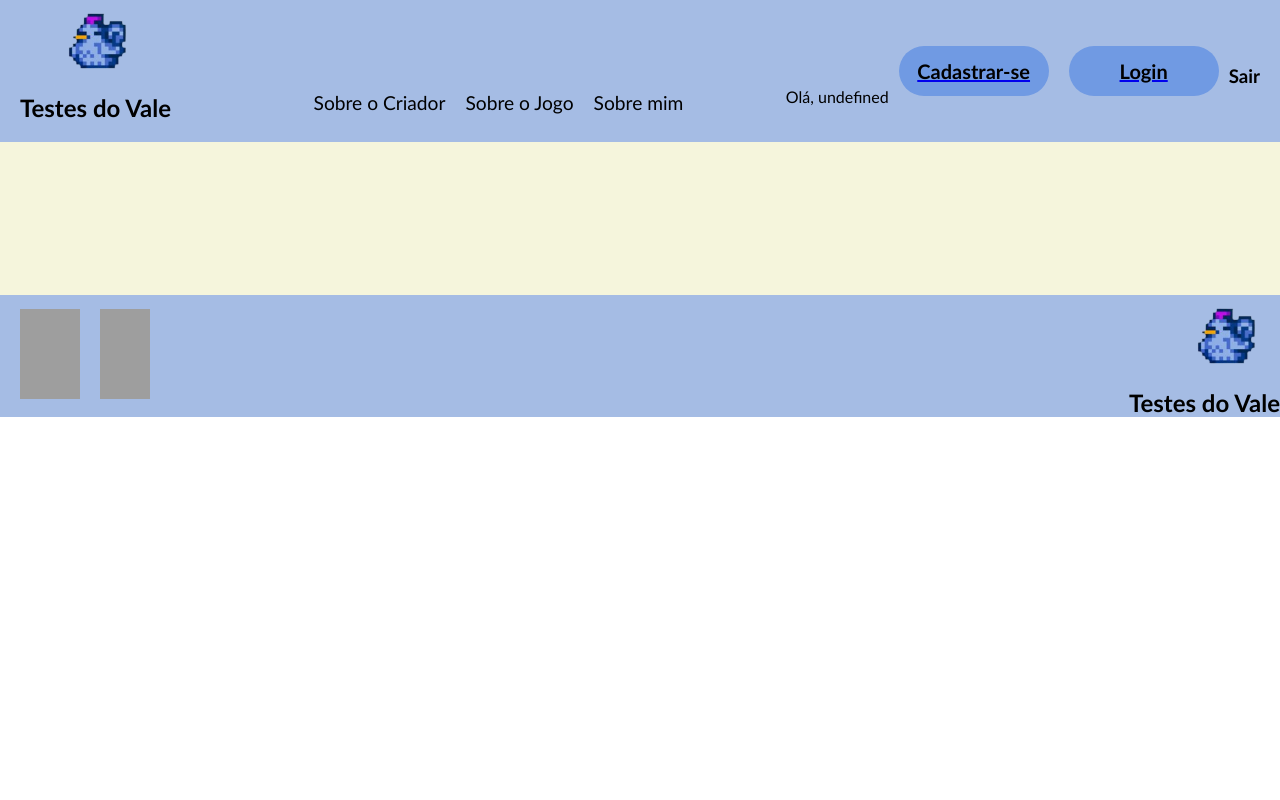
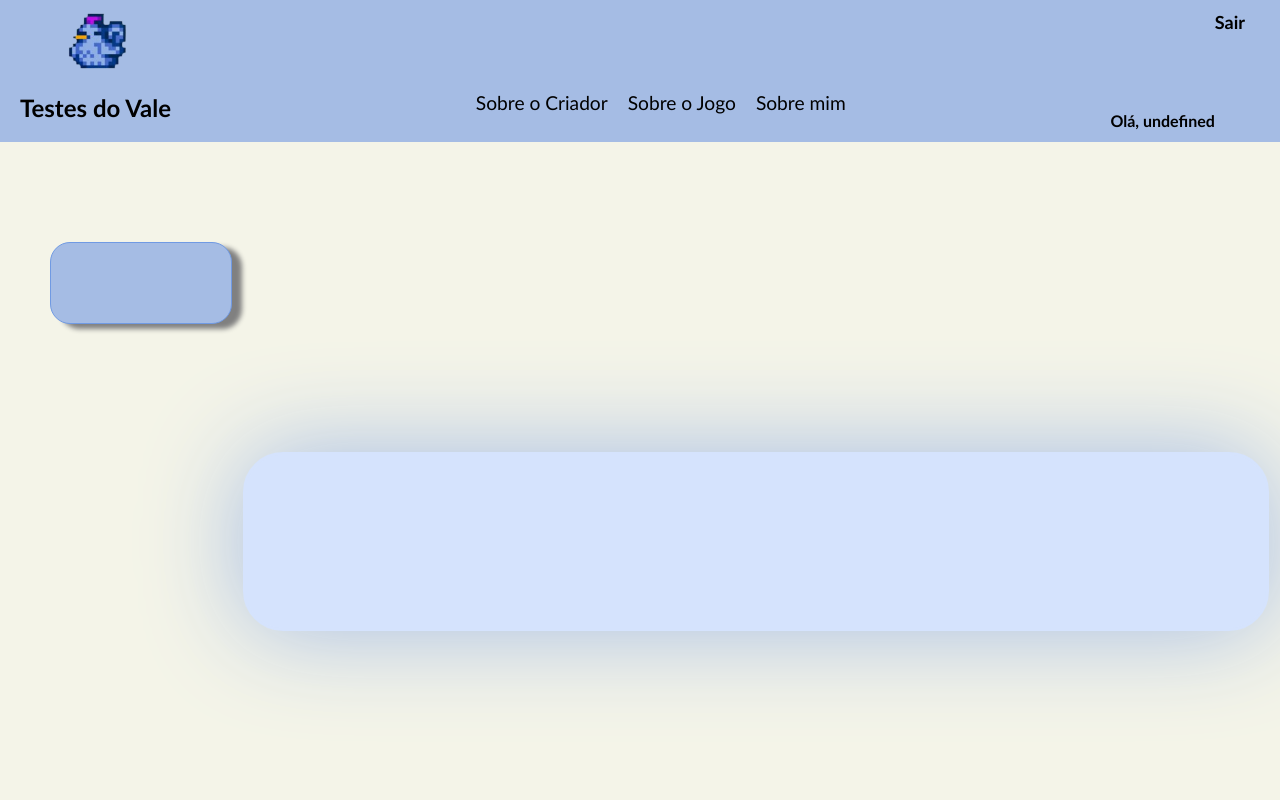
Before and after one commit to GabriellaSierra/Projeto-Individual, a website: page site/public/dashboard.html in a window 1280 px wide. Shown: the top 800 px of the page. Drawn offline with nearby package versions, Linux system fonts and the light colour scheme; no server answers; grey boxes are pictures that could not be loaded.

Commit message:
estilização do grafico da dashboard

```diff
--- a/site/app.js
+++ b/site/app.js
@@ -1,5 +1,4 @@
 process.env.AMBIENTE_PROCESSO = "desenvolvimento";
-// process.env.AMBIENTE_PROCESSO = "producao";
 
 var express = require("express");
 var cors = require("cors");
--- a/site/public/dashboard.html
+++ b/site/public/dashboard.html
@@ -27,27 +27,27 @@
 
             </ul>
         </div>
-        <div class="botoesCadastroLogin">
-            <div id="userName">
+        <div class="UserSair">
+            <div id="userName"></div>
 
+            <div class="btn-logout" onclick="limparSessao()">
+                <span>Sair</span>
             </div>
-            <a href="cadastro.html"><button onclick="cadastro()"> Cadastrar-se </button></a><br>
-            <a href="login.html"><button onclick="login()"> Login </button></a>
-            <div class="btn-logout" onclick="limparSessao()">
-                <h3>Sair</h3>
-            </div>
+
         </div>
     </div>
     <div class="dashboard">
-        <div id="feedContainer">
-
+        <div class="boxKpi">
+            <div id="feedContainer">
+            </div>
         </div>
 
+
         <div class="canva">
-            <canvas id="grafico">
-
-            </canvas>
-
+            <div class="boxGrafico">
+                <canvas id="grafico">
+                </canvas>
+            </div>
         </div>
 
     </div>
--- a/site/public/style.css
+++ b/site/public/style.css
@@ -526,5 +526,57 @@ input[type="radio"] {
 
 .dashboard{
     display: flex;
-    background-color: beige;
+    background-color: rgb(244, 244, 232);
 }
+
+.canva{
+    display: flex;
+    justify-content: center;
+    align-items: center;
+    width: 100%;
+    height: 100vh;
+    position: relative;
+
+}
+
+.canva .boxGrafico {
+    width: 1000px;
+    background-color: #d5e3fd;
+    border: #d5e3fd solid 3px;
+    box-shadow: 0px 0px 100px #a5bce4;
+    border-radius: 40px;
+    padding: 10px;
+}
+
+.boxKpi{
+    display: flex;
+    width: 220px;
+    height: 80px;
+    background-color: #a5bce4;
+    margin-top: 100px;
+    margin-left: 50px;
+    justify-content: center;
+    align-items: center;
+    border-radius: 20px;
+    font-size: medium;
+    font-weight: bold;
+    border: #709ae3 solid 1px;
+    box-shadow: 10px 5px 5px gray;
+}
+
+.UserSair {
+    display: flex;
+}
+
+.btn-logout{
+    margin-top: 0px;
+    margin-right: 5px;
+    font-size: large;
+    font-weight: bolder;
+}
+
+#userName{
+    margin-top: 100px;
+    font-size: medium;
+    font-weight: bold;
+}
```
Also changed, not shown: site/src/controllers/avisoController.js (+1 -115 lines), 1 other file.
